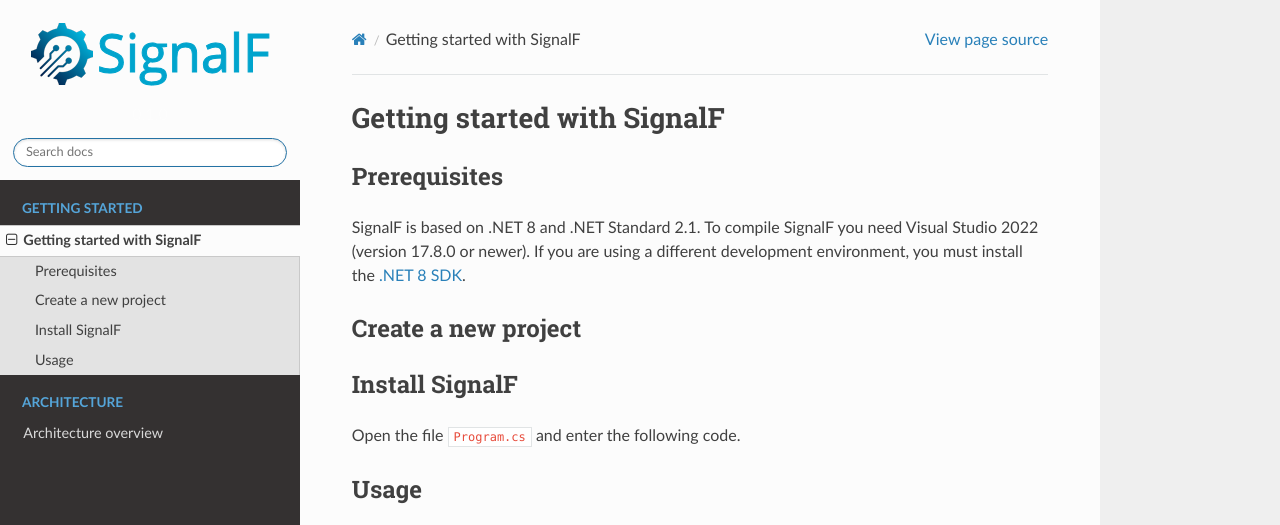
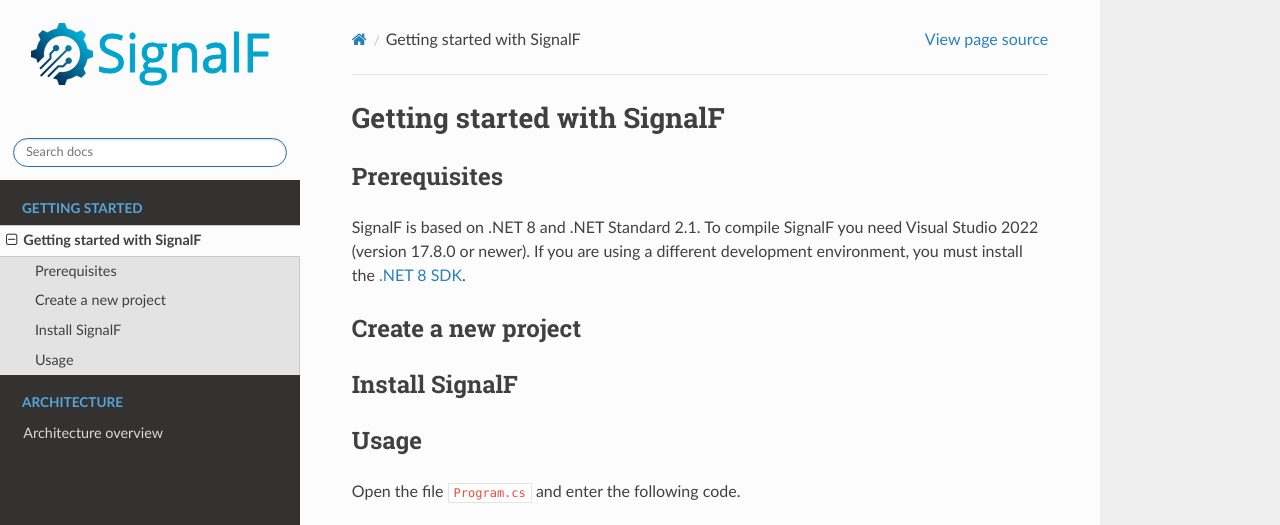
Before and after one commit to SignalF/SignalF.Documentation, a Sphinx documentation site: the page built from docs/source/getting-started/getting-started.rst, in a window 1280 px wide, cut to the strip 0-525 px from the top of the page. Built offline with Sphinx 7.4.7 and the Read the Docs theme 2.0.0, drawn with Linux system fonts in a browser that asks for light colours.

```diff
--- a/docs/source/getting-started/getting-started.rst
+++ b/docs/source/getting-started/getting-started.rst
@@ -12,20 +12,17 @@ Create a new project
 Install SignalF
 ---------------
 
-Open the file ``Program.cs`` and enter the following code.
-
 Usage
 -----
+
+
+Open the file ``Program.cs`` and enter the following code.
 
 .. literalinclude:: Program.cs
   :language: c#
 
 
 
-
-
-
-
 .. |dotnet_sdk| raw:: html
 
    <a href="https://dotnet.microsoft.com/en-us/download/dotnet/8.0" target="_blank">.NET 8 SDK</a>
```
